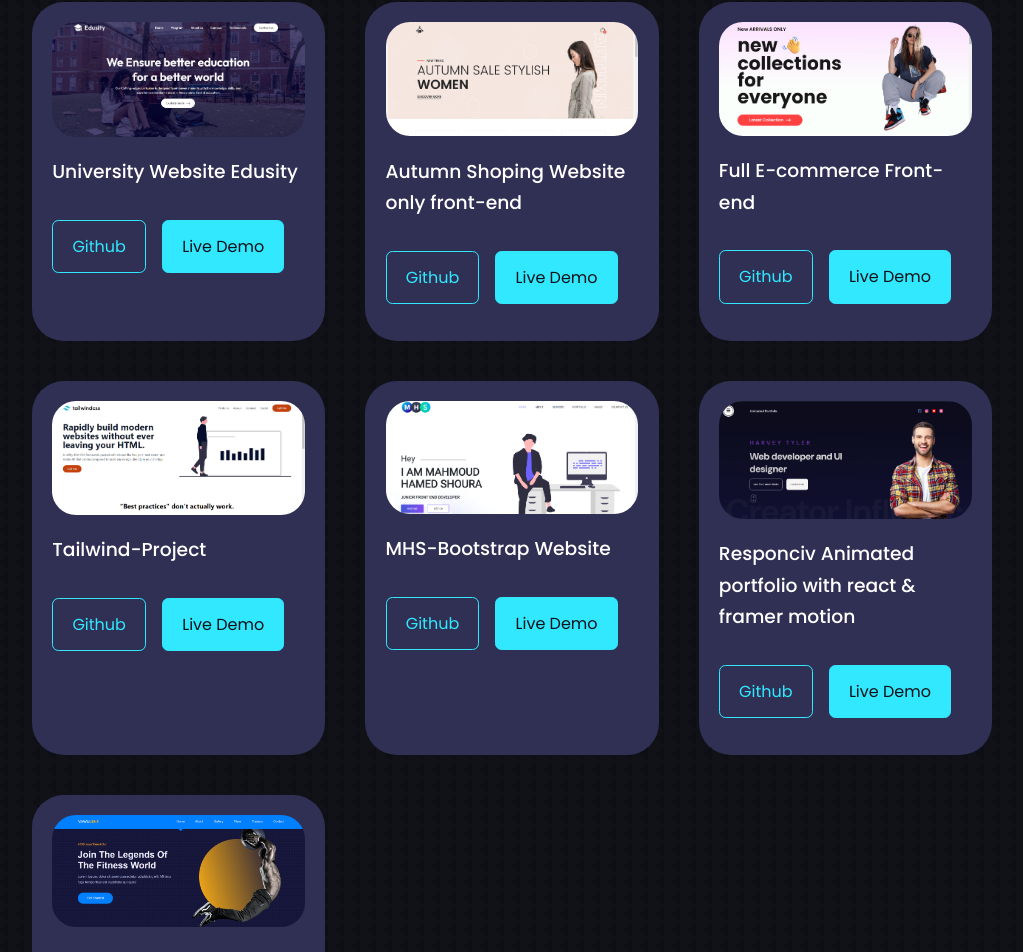
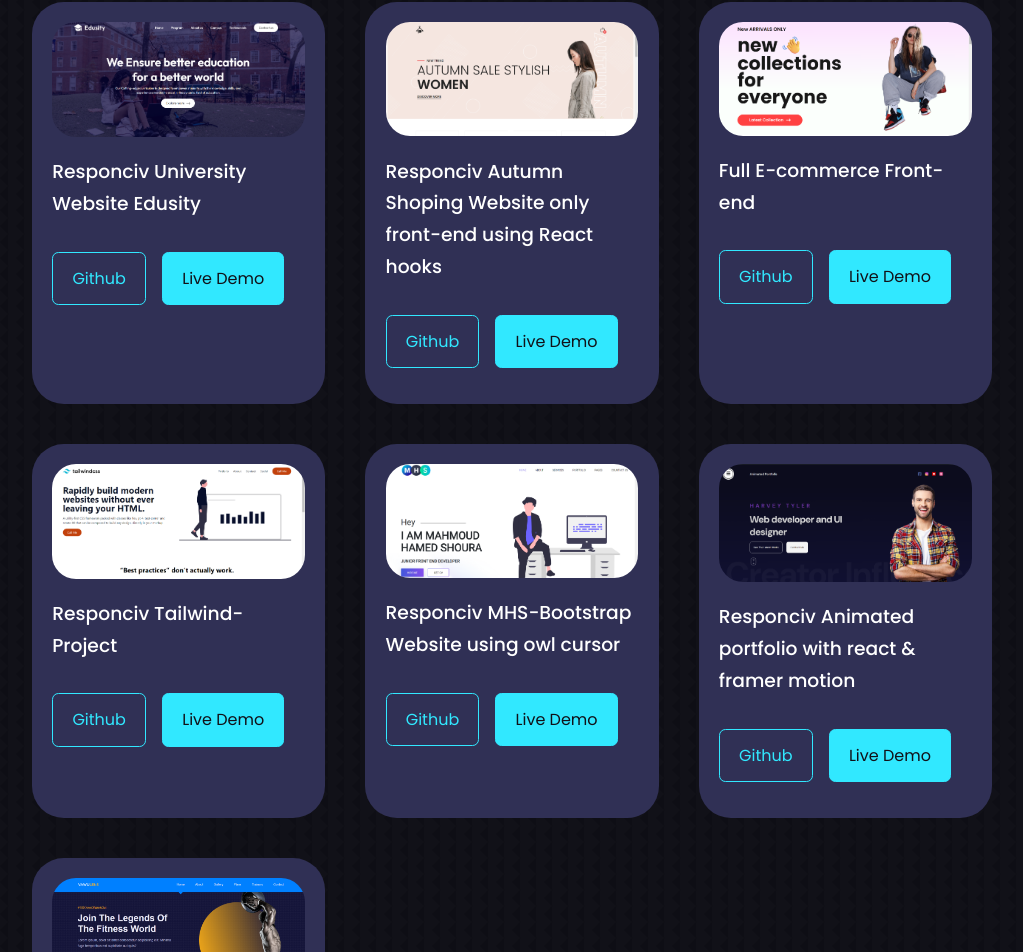
Before and after one commit to Mahmoud-Shoura/learn-react, a React (Vite) app: page / in a window 1280 px wide. Shown: the part 3318-4270 px from the top of the page, without its empty margins (128-1151 px from the left). Built offline with nearby package versions, Linux system fonts and the light colour scheme.

Commit message:
edit for titles

```diff
--- a/src/components/portfolio/portfolio.jsx
+++ b/src/components/portfolio/portfolio.jsx
@@ -12,14 +12,14 @@ const data = [
   {
     id: 1,
     image: IMG1,
-    title: "University Website Edusity",
+    title: "Responciv University Website Edusity",
     github: "https://github.com/Mahmoud-Shoura/Edusity",
     demo: "https://edusity-dc265.web.app/",
   },
   {
     id: 2,
     image: IMG2,
-    title: "Autumn Shoping Website only front-end",
+    title: "Responciv Autumn Shoping Website only front-end using React hooks",
     github: "https://github.com/Mahmoud-Shoura/Ecommerce-Shop",
     demo: "https://autumn-ee78e.web.app/",
   },
@@ -33,14 +33,14 @@ const data = [
   {
     id: 4,
     image: IMG4,
-    title: "Tailwind-Project",
+    title: "Responciv Tailwind-Project",
     github: "https://github.com/Mahmoud-Shoura/tailwind-1",
     demo: "https://tailwind-project-mhs.netlify.app/",
   },
   {
     id: 5,
     image: IMG5,
-    title: "MHS-Bootstrap Website",
+    title: "Responciv MHS-Bootstrap Website using owl cursor",
     github: "https://github.com/Mahmoud-Shoura/portfolio-website-MHS",
     demo: "https://master--portfolio-website-mhs.netlify.app/",
   },
@@ -54,7 +54,7 @@ const data = [
   {
     id: 7,
     image: IMG7,
-    title: "Gym Website",
+    title: "Responciv Gym Website, Multiple pages",
     github: "https://github.com",
     demo: "https://danger-gym-6fd24.web.app/",
   },
```
